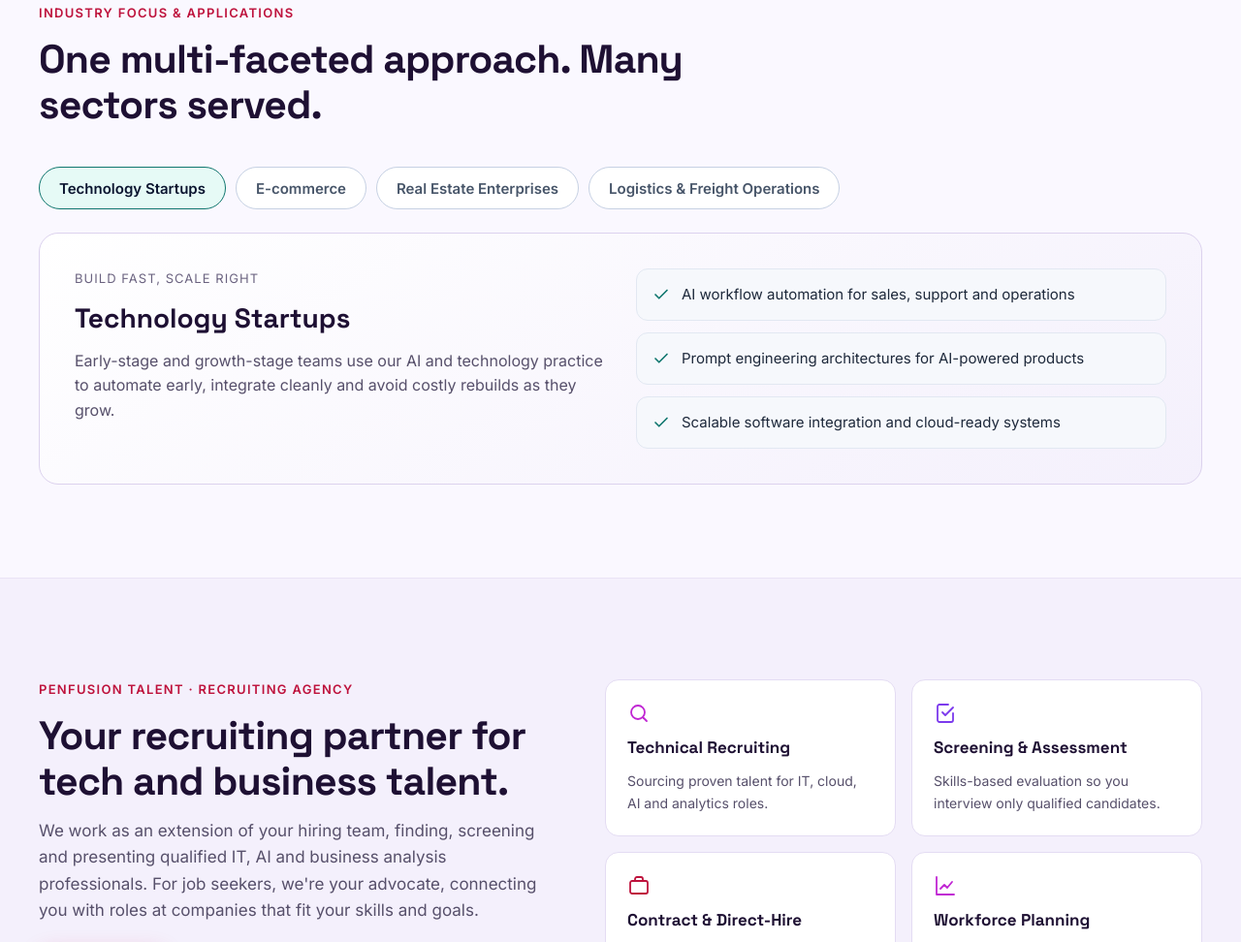
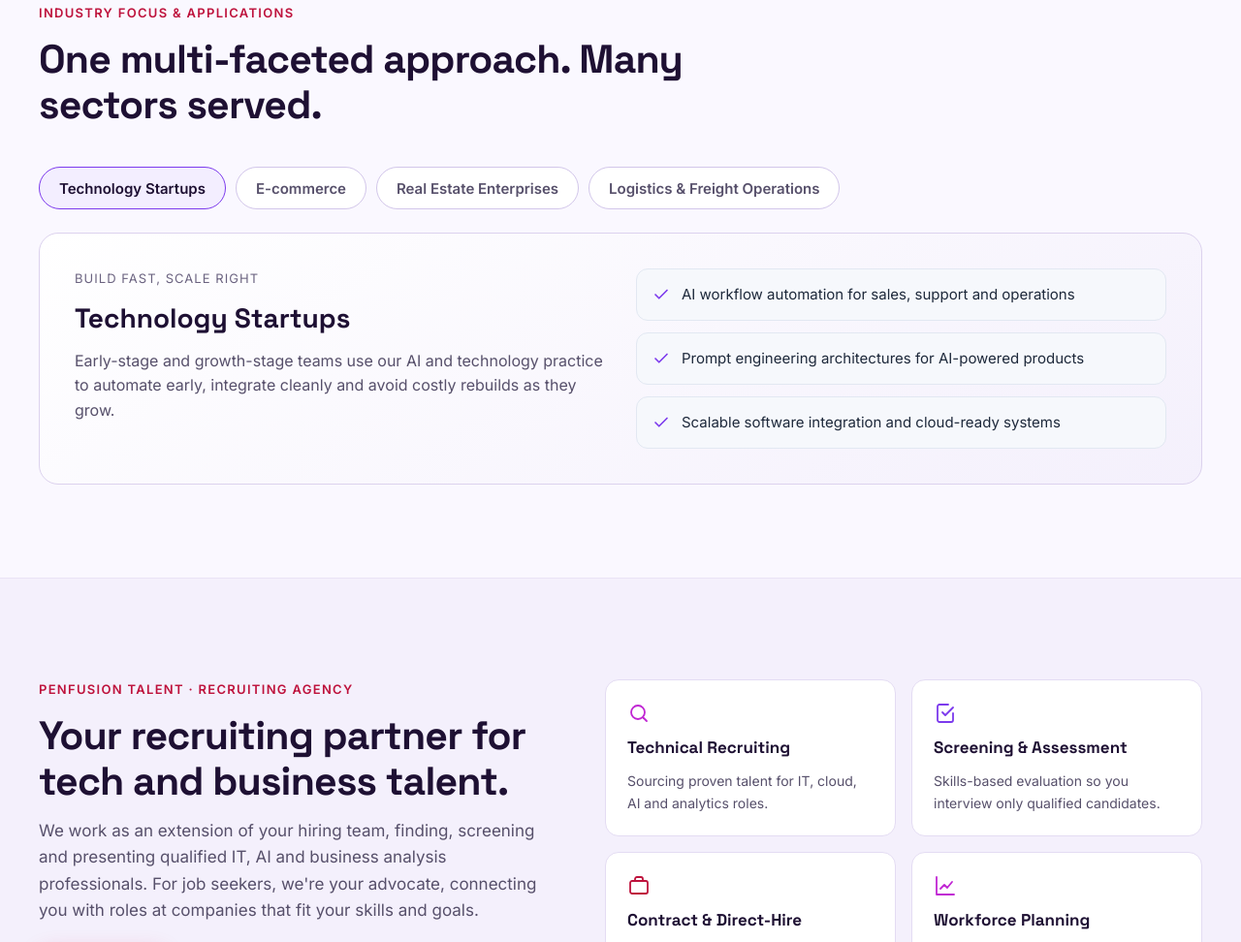
Before and after one commit to penfusionsolutions-coder/penfusion-website, a plain HTML site: page index.html in a window 1280 px wide. Shown: the part 2210-3182 px from the top of the page at 97% size. Drawn offline with Linux system fonts and the light colour scheme.

Commit message:
Converter: take tab and checkmark styles from the design

```diff
--- a/index.html
+++ b/index.html
@@ -450,12 +450,12 @@ Strategy · AI · Execution
     if (text != null) e.textContent = text;
     return e;
   }
-  var check = '<svg width="18" height="18" viewBox="0 0 24 24" fill="none" stroke="#0F766E" stroke-width="2.2" stroke-linecap="round" stroke-linejoin="round" aria-hidden="true" style="flex: none; margin-top: 3px"><path d="M20 6 9 17l-5-5"/></svg>';
+  var check = '<svg width="18" height="18" viewBox="0 0 24 24" fill="none" stroke="#7C3AED" stroke-width="2.2" stroke-linecap="round" stroke-linejoin="round" aria-hidden="true" style="flex: none; margin-top: 3px"><path d="M20 6 9 17l-5-5"/></svg>';
 
   // Industry tabs
   var tabBase = 'min-height: 44px; padding: 0 20px; border-radius: 999px; font-size: 15px; font-weight: 600; cursor: pointer; font-family: inherit; ';
-  var tabOn = 'border: 1px solid #0F766E; background: #E6FAF6; color: #0B1530;';
-  var tabOff = 'border: 1px solid #C6D1E3; background: #FFFFFF; color: #475569;';
+  var tabOn = 'border: 1px solid #7C3AED; background: #F3EEFF; color: #1E1033;';
+  var tabOff = 'border: 1px solid #D2C6EA; background: #FFFFFF; color: #57506B;';
   var tabs = document.getElementById('pf-tabs');
   function showIndustry(i) {
     var d = industries[i];
```
Also changed, not shown: 1 other file.
